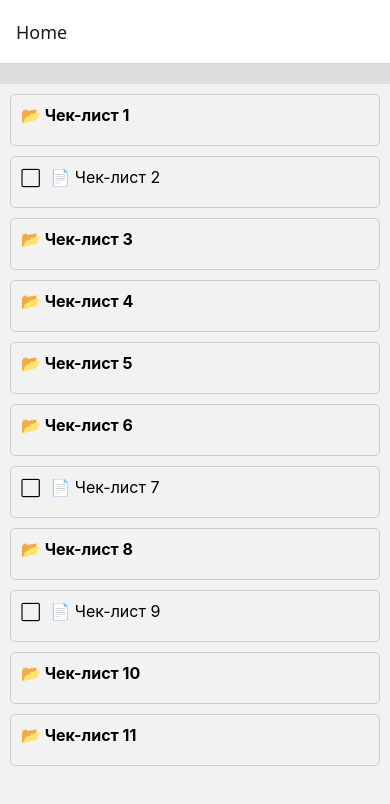
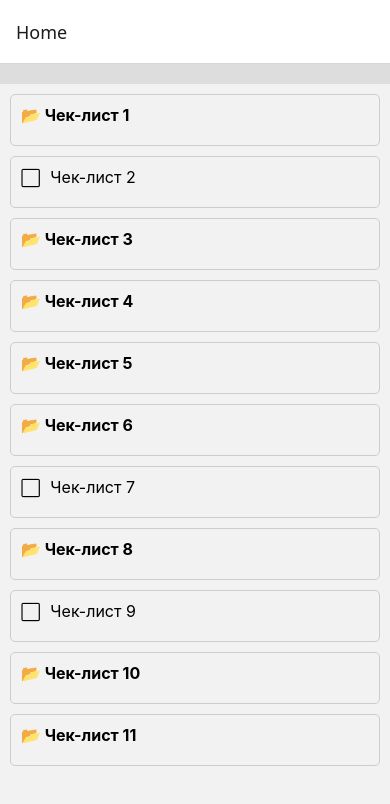
Before and after one commit to PaceGG/check-list, a React Native app: screen /Home in a window 390 px wide. Shown: the top 804 px of the page. Built offline with nearby package versions, Linux system fonts and the light colour scheme.

Commit message:
fix: Убран префикс около заголовка чеклиста

```diff
--- a/components/Checklist.tsx
+++ b/components/Checklist.tsx
@@ -47,7 +47,7 @@ export default function Checklist({
               fontWeight: hasChildren ? "bold" : "normal",
             }}
           >
-            {hasChildren ? "📂 " : "📄 "}
+            {hasChildren ? "📂 " : ""}
             {checklist.title}
           </Text>
         </TouchableOpacity>
```
